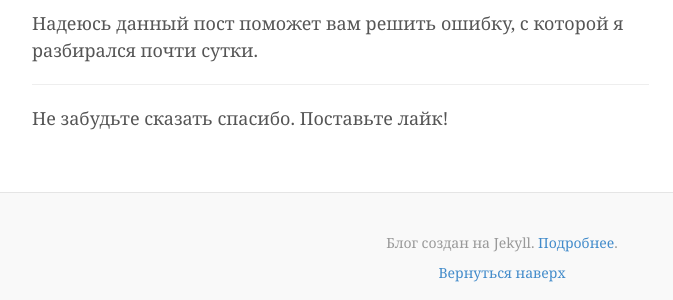
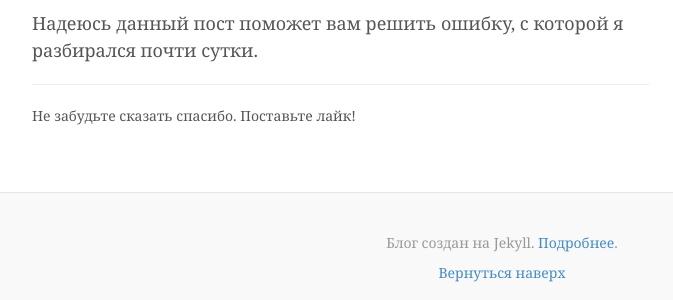
Before and after one commit to htmlblog/htmlblog.github.io, a Jekyll site: the page built from _posts/2017-03-27-permission-to-denied-to-git-error-403.md, in a window 1280 px wide. Shown: the part 3906-4206 px from the top of the page, without its empty margins (138-811 px from the left). Built offline with Jekyll 4.4.1, drawn with Linux system fonts in a browser that asks for light colours; comment, search, counter and statistics services are not loaded.

Commit message:
Update blog.css

```diff
--- a/assets/blog.css
+++ b/assets/blog.css
@@ -169,3 +169,12 @@
   background-color: #f9f9f9;
   border-top: 1px solid #e5e5e5;
 }
+
+/*
+* Html Blog css
+*/
+
+.small-left {
+  font-size: 14px;
+  float: left;
+}
```
